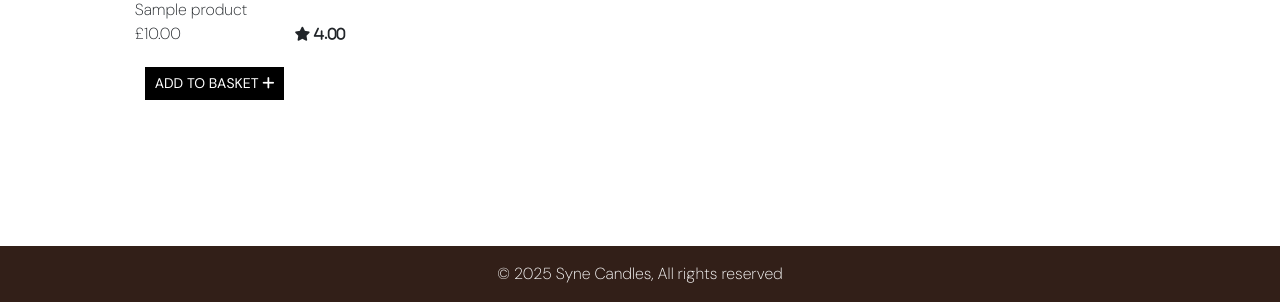
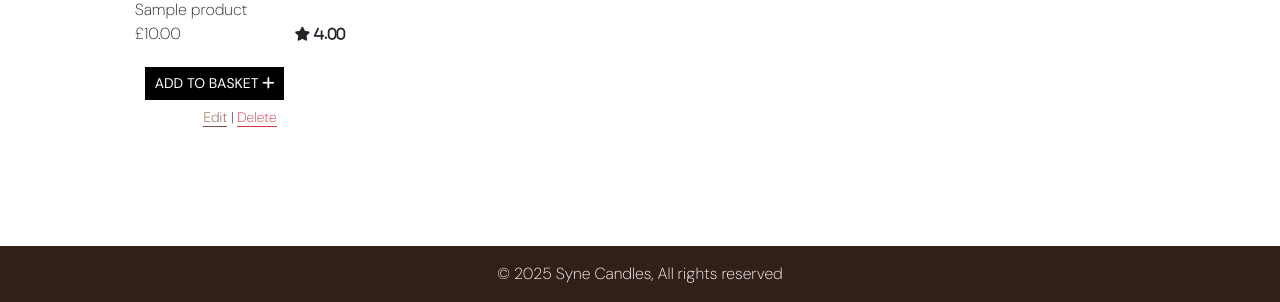
Before and after one commit to j-mlo/syne_candles, a Django app: page /products/ in a window 1280 px wide. Shown: the part 498-800 px from the top of the page. Run offline with Django 5.2, Linux system fonts and the light colour scheme; a user stored in the database is signed in; tables that the repository leaves empty hold one stand-in row (values such as "Sample post"); grey boxes marked "Sample" are stand-in pictures; some libraries are stand-ins or nearby versions; some web fonts are replaced.

Commit message:
Add delete_product link to products.html and product_detail.html

```diff
--- a/products/templates/products/products.html
+++ b/products/templates/products/products.html
@@ -73,6 +73,15 @@
                                             </div>
                                         </div>
                                     </form>
+                                    <!-- Product Management -->
+                                    <div class="text-center">
+                                        {% if request.user.is_superuser %}
+                                            <small>
+                                                <a href="{% url 'edit_product' product.id %}" class="general-link">Edit</a> |
+                                                <a class="text-danger" href="{% url 'delete_product' product.id %}">Delete</a>
+                                            </small>
+                                        {% endif %}
+                                    </div>
                                 </div>
                             </div>
                         </div>
--- a/static/css/style.css
+++ b/static/css/style.css
@@ -19,6 +19,19 @@ body {
 
 .general-link:hover {
     color: #7C4D3C;
+    font-weight: bolder;
+    text-decoration: none;
+    border: none;
+}
+
+.text-danger {
+    color: #dc3545;
+    text-decoration: none;
+    border-bottom: 1px solid #dc3545;
+}
+
+.text-danger:hover {
+    color: #dc3545;
     font-weight: bolder;
     text-decoration: none;
     border: none;
```
Also changed, not shown: products/templates/products/product_detail.html (+9 -0 lines).
